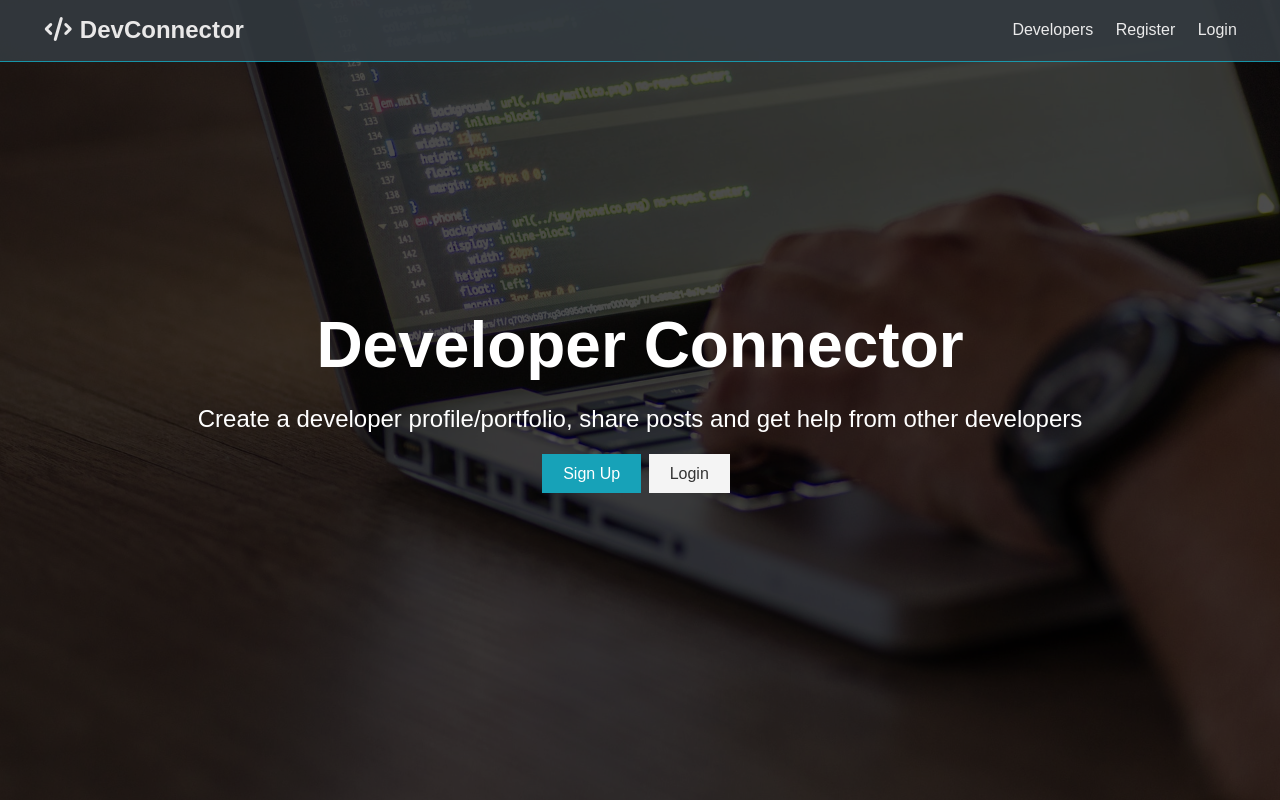
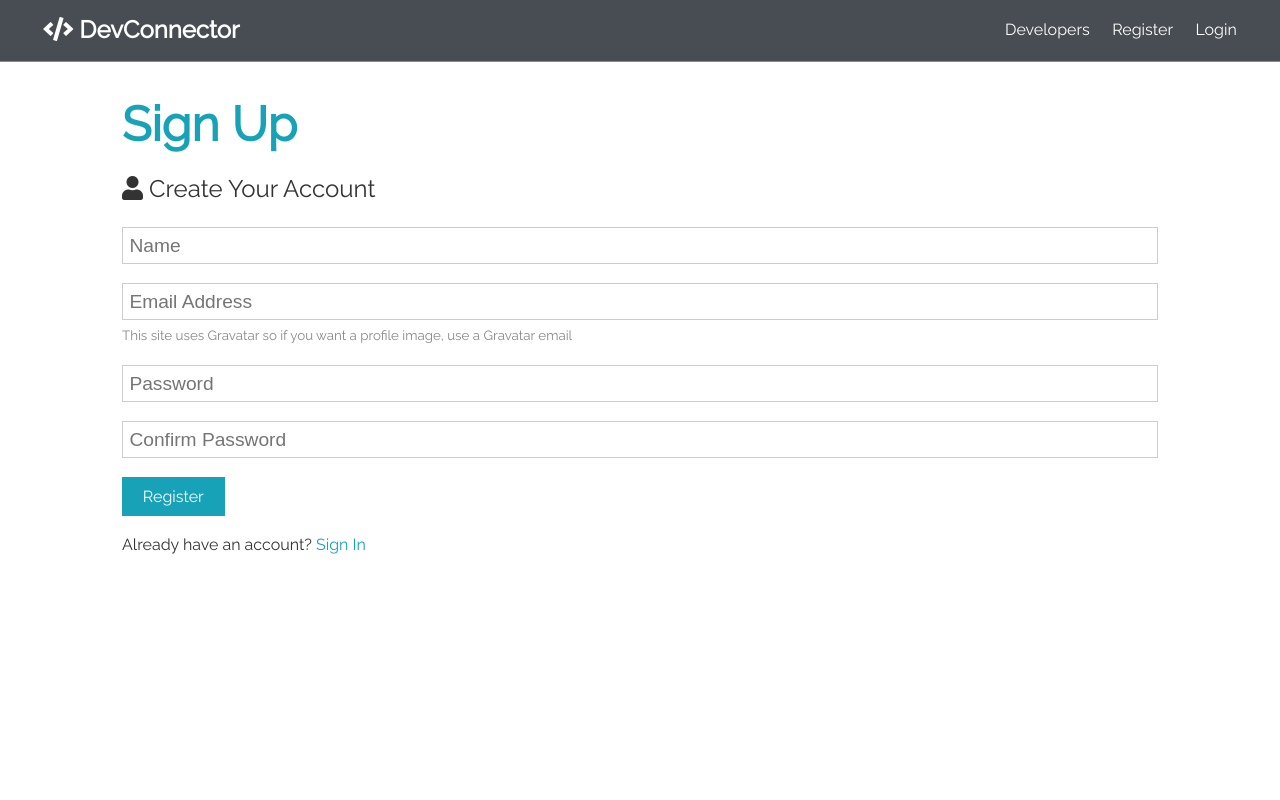
Before and after one commit to sobareh/devconnector, a React (Create React App) app in the folder client/: page /register in a window 1280 px wide. Built offline with nearby package versions, Linux system fonts and the light colour scheme.

Commit message:
[React] Setup Register, Login form using hooks

```diff
--- a/client/public/index.html
+++ b/client/public/index.html
@@ -7,8 +7,16 @@
   <meta name="viewport" content="width=device-width, initial-scale=1" />
   <meta name="theme-color" content="#000000" />
   <meta name="description" content="Web site created using create-react-app" />
-  <link rel="stylesheet" href="https://use.fontawesome.com/releases/v.5.8.1/css/all.css"
-    integrity="sha384-50oBUHEmvpQ+1lW4y57PTFmhCaXp0ML5d60M1M7uh2" crossorigin="anonymous">
+  <link
+  href="https://fonts.googleapis.com/css?family=Raleway"
+  rel="stylesheet"
+  />
+  <link
+    rel="stylesheet"
+    href="https://use.fontawesome.com/releases/v5.8.1/css/all.css"
+    integrity="sha384-50oBUHEmvpQ+1lW4y57PTFmhCaXp0ML5d60M1M7uH2+nqUivzIebhndOJK28anvf"
+    crossorigin="anonymous"
+  />
   <link rel="apple-touch-icon" href="%PUBLIC_URL%/logo192.png" />
   <link rel="manifest" href="%PUBLIC_URL%/manifest.json" />
   <title>Welcome to DevConnector</title>
--- a/client/src/App.js
+++ b/client/src/App.js
@@ -1,13 +1,23 @@
 import React from "react";
 import "./App.css";
+import { BrowserRouter as Router, Route, Switch } from "react-router-dom";
 import Navbar from "./components/layout/Navbar";
 import Landing from "./components/layout/Landing";
+import Login from "./components/auth/Login";
+import Register from "./components/auth/Register";
 
 const App = () => (
-  <>
-    <Navbar />
-    <Landing />
-  </>
+  <Router>
+    <>
+      <Navbar />
+      <Route exact path='/' component={Landing} />
+
+      <Switch>
+        <Route path='/login' component={Login} />
+        <Route path='/register' component={Register} />
+      </Switch>
+    </>
+  </Router>
 );
 
 export default App;
--- /dev/null
+++ b/client/src/components/auth/Login.js
@@ -0,0 +1,58 @@
+import React from "react";
+import { useState } from "react";
+import { Link } from "react-router-dom";
+
+const Login = () => {
+  const [formData, setFormData] = useState({
+    email: "",
+    password: "",
+  });
+
+  const { email, password } = formData;
+
+  const onChange = (e) => {
+    setFormData({ ...formData, [e.target.name]: e.target.value });
+  };
+
+  const onSubmit = async (e) => {
+    e.preventDefault();
+    console.log(formData);
+  };
+  return (
+    <section className='container'>
+      {/* <div className='alert alert-danger'>Invalid credentials</div> */}
+      <h1 className='large text-primary'>Sign In</h1>
+      <p className='lead'>
+        <i className='fas fa-user'></i> Sign into Your Account
+      </p>
+      <form className='form' onSubmit={onSubmit}>
+        <div className='form-group'>
+          <input
+            type='email'
+            placeholder='Email Address'
+            name='email'
+            value={email}
+            onChange={onChange}
+            required
+          />
+        </div>
+        <div className='form-group'>
+          <input
+            type='password'
+            placeholder='Password'
+            name='password'
+            minLength='6'
+            value={password}
+            onChange={onChange}
+          />
+        </div>
+        <input type='submit' className='btn btn-primary' value='Login' />
+      </form>
+      <p className='my-1'>
+        Don't have an account? <Link to='/register'>Sign Up</Link>
+      </p>
+    </section>
+  );
+};
+
+export default Login;
--- /dev/null
+++ b/client/src/components/auth/Register.js
@@ -0,0 +1,110 @@
+import React from "react";
+import { useState } from "react";
+import { Link } from "react-router-dom";
+
+const Register = () => {
+  const [formData, setFormData] = useState({
+    name: "",
+    email: "",
+    password: "",
+    password2: "",
+  });
+
+  const { name, email, password, password2 } = formData;
+
+  const onChange = (e) => {
+    setFormData({ ...formData, [e.target.name]: e.target.value });
+  };
+
+  const onSubmit = async (e) => {
+    e.preventDefault();
+    if (password !== password2) {
+      console.log("Password do not match");
+    } else {
+      console.log("SUCCESS");
+      // const newUser = {
+      //   name,
+      //   email,
+      //   password,
+      // };
+
+      // try {
+      //   const config = {
+      //     headers: {
+      //       "Content-Type": "Application/json",
+      //     },
+      //   };
+
+      //   const body = JSON.stringify(newUser);
+
+      //   const res = await axios.post("/api/users", body, config);
+      //   console.log(res.data);
+      // } catch (err) {
+      //   console.error(err.response.data);
+      // }
+    }
+  };
+
+  return (
+    <section className='container'>
+      <h1 className='large text-primary'>Sign Up</h1>
+      <p className='lead'>
+        <i className='fas fa-user'></i> Create Your Account
+      </p>
+      <form className='form' onSubmit={onSubmit}>
+        <div className='form-group'>
+          <input
+            type='text'
+            placeholder='Name'
+            name='name'
+            value={name}
+            onChange={onChange}
+            required
+          />
+        </div>
+        <div className='form-group'>
+          <input
+            type='email'
+            placeholder='Email Address'
+            name='email'
+            value={email}
+            onChange={onChange}
+            required
+          />
+          <small className='form-text'>
+            This site uses Gravatar so if you want a profile image, use a
+            Gravatar email
+          </small>
+        </div>
+        <div className='form-group'>
+          <input
+            type='password'
+            placeholder='Password'
+            name='password'
+            minLength='6'
+            value={password}
+            onChange={onChange}
+            required
+          />
+        </div>
+        <div className='form-group'>
+          <input
+            type='password'
+            placeholder='Confirm Password'
+            name='password2'
+            minLength='6'
+            value={password2}
+            onChange={onChange}
+            required
+          />
+        </div>
+        <input type='submit' className='btn btn-primary' value='Register' />
+      </form>
+      <p className='my-1'>
+        Already have an account? <Link to='/login'>Sign In</Link>
+      </p>
+    </section>
+  );
+};
+
+export default Register;
--- a/client/src/components/layout/Landing.js
+++ b/client/src/components/layout/Landing.js
@@ -1,22 +1,23 @@
 import React from "react";
+import { Link } from "react-router-dom";
 
 const Landing = () => {
   return (
-    <section className="landing">
-      <div className="dark-overlay">
-        <div className="landing-inner">
-          <h1 className="x-large">Developer Connector</h1>
-          <p className="lead">
+    <section className='landing'>
+      <div className='dark-overlay'>
+        <div className='landing-inner'>
+          <h1 className='x-large'>Developer Connector</h1>
+          <p className='lead'>
             Create a developer profile/portfolio, share posts and get help from
             other developers
           </p>
-          <div className="buttons">
-            <a href="register.html" className="btn btn-primary">
+          <div className='buttons'>
+            <Link to='/register' className='btn btn-primary'>
               Sign Up
-            </a>
-            <a href="login.html" className="btn btn-light">
+            </Link>
+            <Link to='/login' className='btn btn-light'>
               Login
-            </a>
+            </Link>
           </div>
         </div>
       </div>
--- a/client/src/components/layout/Navbar.js
+++ b/client/src/components/layout/Navbar.js
@@ -1,22 +1,23 @@
 import React from "react";
+import { Link } from "react-router-dom";
 
 const Navbar = () => {
   return (
-    <nav className="navbar bg-dark">
+    <nav className='navbar bg-dark'>
       <h1>
-        <a href="index.html">
-          <i className="fas fa-code"></i> DevConnector
-        </a>
+        <Link to='/'>
+          <i className='fas fa-code'></i> DevConnector
+        </Link>
       </h1>
       <ul>
         <li>
-          <a href="profiles.html">Developers</a>
+          <Link to='/profile'>Developers</Link>
         </li>
         <li>
-          <a href="register.html">Register</a>
+          <Link to='/register'>Register</Link>
         </li>
         <li>
-          <a href="login.html">Login</a>
+          <Link to='/login'>Login</Link>
         </li>
       </ul>
     </nav>
```
